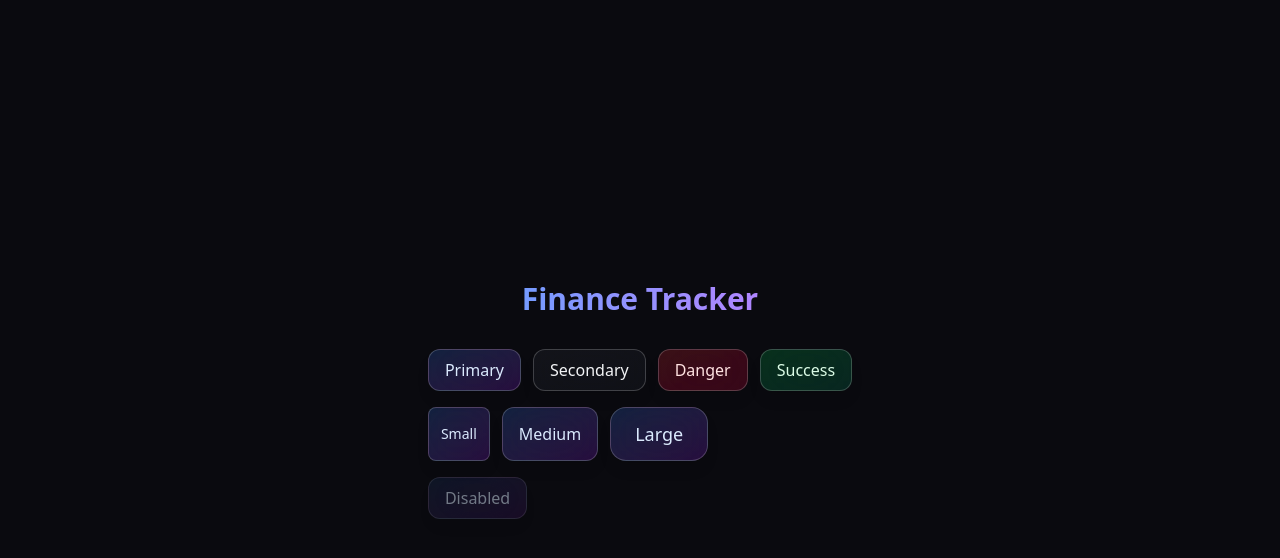
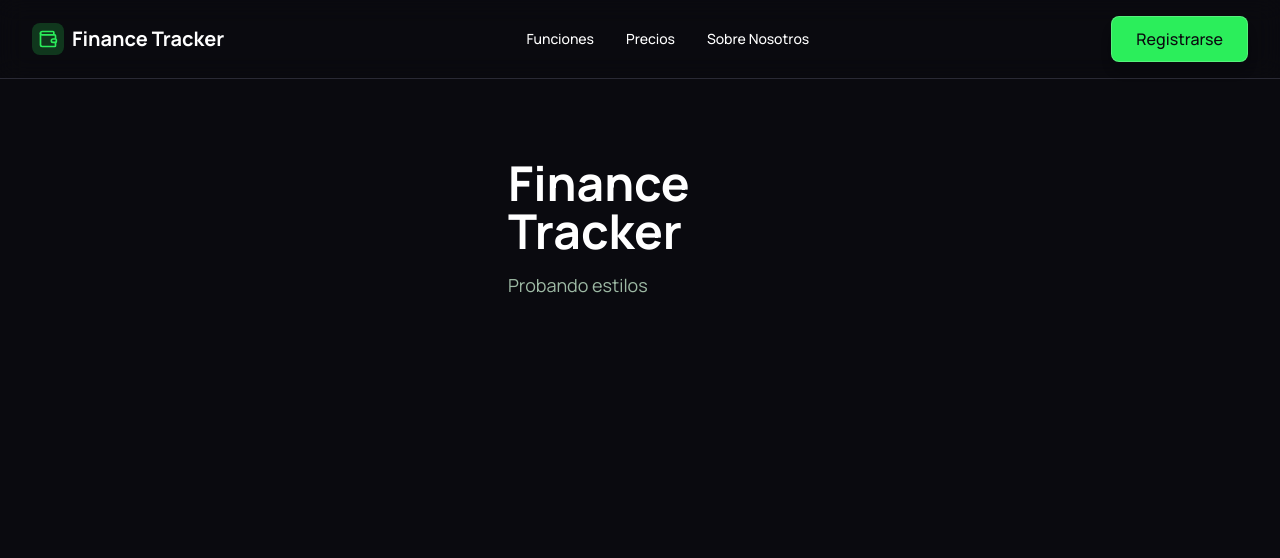
Before and after one commit to SantJojoa/finance-tracker, a React (Vite) app in the folder frontend/: page / in a window 1280 px wide. Shown: the top 558 px of the page. Built offline with nearby package versions, Linux system fonts and the light colour scheme.

Commit message:
feat: create Header

```diff
--- a/frontend/index.html
+++ b/frontend/index.html
@@ -4,7 +4,12 @@
     <meta charset="UTF-8" />
     <link rel="icon" type="image/svg+xml" href="/vite.svg" />
     <meta name="viewport" content="width=device-width, initial-scale=1.0" />
-    <title>frontend</title>
+    <title>App de Finanzas</title>
+    <link rel="preconnect" href="https://fonts.googleapis.com">
+    <link rel="preconnect" href="https://fonts.gstatic.com" crossorigin>
+    <link
+      href="https://fonts.googleapis.com/css2?family=Manrope:wght@200..800&family=Montserrat+Alternates:wght@300;400;700&display=swap"
+      rel="stylesheet">
   </head>
   <body>
     <div id="root"></div>
--- a/frontend/package.json
+++ b/frontend/package.json
@@ -14,6 +14,7 @@
   },
   "dependencies": {
     "@tailwindcss/vite": "^4.1.18",
+    "lucide-react": "^0.561.0",
     "react": "^19.2.0",
     "react-dom": "^19.2.0",
     "tailwindcss": "^4.1.18",
--- a/frontend/src/App.tsx
+++ b/frontend/src/App.tsx
@@ -1,30 +1,21 @@
 import { useState } from 'react'
-import Button from '@/components/Button'
+import Header from './components/layout/Header'
 function App() {
 
   return (
-    <>
-      <div className='min-h-screen flex items-center justify-center gap-4 p-8'>
-        <div className='space-y-4'>
-          <h1 className='text-3xl font-bold mb-8 text-center bg-gradient-to-r from-blue-400 to-purple-400 bg-clip-text text-transparent'>Finance Tracker</h1>
+    <div className="min-h-screen bg-dark-bg text-white ">
+      <Header />
 
-          <div className='flex gap-3'>
-            <Button variant='primary'>Primary</Button>
-            <Button variant='secondary'>Secondary</Button>
-            <Button variant="danger">Danger</Button>
-            <Button variant="success">Success</Button>
-          </div>
+      <main className='py-20'>
+        <div className='max-w-74 mx-auto px-4'>
+          <h1 className="text-5xl font-bold mb-4">Finance Tracker</h1>
+          <p className="text-text-dim text-lg">Probando estilos</p>
 
-          <div className='flex gap-3'>
-            <Button size="sm">Small</Button>
-            <Button size="md">Medium</Button>
-            <Button size="lg">Large</Button>
-          </div>
+        </div>
 
-          <Button disabled>Disabled</Button>
-        </div>
-      </div>
-    </>
+      </main>
+    </div>
+
   )
 }
 
--- a/frontend/src/components/Button.tsx
+++ b/frontend/src/components/Button.tsx
@@ -1,4 +1,4 @@
-import type { ButtonHTMLAttributes, ReactNode } from 'react'
+import { type ButtonHTMLAttributes, type ReactNode } from 'react'
 
 interface ButtonProps extends ButtonHTMLAttributes<HTMLButtonElement> {
     children: ReactNode
@@ -23,21 +23,23 @@ export default function Button({
     disabled:opacity-50 disabled:cursor-not-allowed
     disabled:hover:scale-100
     hover:scale-[1.02] active:scale-[0.98]
-    shadow-lg hover:shadow-xl cursor-pointer
+    shadow-lg hover:shadow-xl
   `
 
     const sizeStyles = {
         sm: 'px-3 py-1.5 text-sm rounded-lg',
-        md: 'px-4 py-2 text-base rounded-xl',
-        lg: 'px-6 py-3 text-lg rounded-2xl',
+        md: 'px-6 py-2.5 text-base rounded-lg',
+        lg: 'px-8 py-3 text-lg rounded-xl',
     }
 
     const variantStyles = {
         primary: `
-    bg-gradient-to-br from-blue-500/20 to-purple-600/20
-    hover:from-blue-500/30 hover:to-purple-600/30
-    text-blue-100
-    border-blue-400/30
+      bg-primary hover:bg-primary-hover
+      text-dark-bg
+      border-primary
+      shadow-[0_0_20px_rgba(43,238,91,0.3)]
+      hover:shadow-[0_0_30px_rgba(43,238,91,0.5)]
+      font-bold
     `,
         secondary: `
       bg-gradient-to-br from-gray-500/10 to-gray-600/10
@@ -65,6 +67,7 @@ export default function Button({
             disabled={disabled}
             {...props}
         >
+            {/* Glass reflection effect */}
             <span className="absolute inset-0 bg-gradient-to-br from-white/10 to-transparent opacity-0 hover:opacity-100 transition-opacity" />
 
             <span className="relative z-10">{children}</span>
--- /dev/null
+++ b/frontend/src/components/layout/Header.tsx
@@ -0,0 +1,67 @@
+import { useState } from "react";
+import { Menu, X, Wallet } from 'lucide-react'
+import Container from "../ui/Container";
+import Button from '../Button'
+export default function Header() {
+
+    const [mobileMenuOpen, setMobileMenuOpen] = useState(false)
+    return (
+        <header className="sticky top-0 z-50 w-full border-b border-dark-border bg-dark-bg/80 backdrop-blur-md">
+            <Container>
+                <div className="flex items-center justify-between py-4">
+                    {/* TODO: AQUÍ VA EL LOGO*/}
+                    <div className="flex items-center gap-2 cursor-pointer select-none">
+                        <div className="size-8 flex items-center justify-center rounded-lg bg-primary/20 text-primary">
+                            <Wallet className="size-5" />
+                        </div>
+                        <h2 className="text-xl font-bold">Finance Tracker</h2>
+                    </div>
+
+                    {/* Desktop Navigation COLOCAR HIDDEN EN NAV*/}
+
+                    <nav className=" hidden md:flex items-center gap-8">
+                        <a href="#features" className="text-sm font-medium hover:text-primary transition-colors">Funciones</a>
+                        <a href="#pricing" className="text-sm font-medium hover:text-primary transition-colors">Precios</a>
+                        <a href="#about" className="text-sm font-medium hover:text-primary transition-colors">Sobre Nosotros</a>
+                    </nav>
+
+                    {/*CTA*/}
+                    <div className="flex items-center gap-4">
+                        <Button variant="primary" size="md" className="hidden sm:flex">
+                            Registrarse
+                        </Button>
+
+                        {/* Mobile Menu*/}
+
+                        <button
+                            className="md:hidden text-white hover:text-primary transition-colors"
+                            onClick={() => setMobileMenuOpen(!mobileMenuOpen)}
+                        >
+                            {mobileMenuOpen ? <X className="size-6" /> : <Menu className="size-6" />}
+                        </button>
+                    </div>
+                </div>
+
+                {/* Mobile Menu*/}
+                {mobileMenuOpen && (
+                    <div className="md:hidden py-4 space-y-3 border-t border-dark-border animate-in slide-in-from-top">
+                        <a href="#features" className="block text-sm font-medium hover:text-primary transition-colors">
+                            Funciones
+                        </a>
+                        <a href="#pricing" className="block text-sm font-medium hover:text-primary transition-colors">
+                            Precios
+                        </a>
+                        <a href="#about" className="block text-sm font-medium hover:text-primary transition-colors">
+                            Sobre Nosotros
+                        </a>
+                        <Button variant="primary" size="md" className="w-full">
+                            Registrarse
+                        </Button>
+                    </div>
+                )
+                }
+            </Container>
+
+        </header>
+    );
+}
--- /dev/null
+++ b/frontend/src/components/ui/Container.tsx
@@ -0,0 +1,12 @@
+import { type ReactNode } from 'react';
+
+interface ContainerProps {
+    children: ReactNode;
+    className?: string;
+}
+
+export default function Container({ children, className = '' }: ContainerProps) {
+    return (
+        <div className={`mx-auto max-w-7xl px-4 sm:px-6 lg:px-8 ${className}`}>{children}</div>
+    );
+}
--- /dev/null
+++ b/frontend/src/components/ui/GlassCard.tsx
@@ -0,0 +1,28 @@
+import { type ReactNode } from 'react';
+
+interface GlassCardProps {
+    children: ReactNode;
+    className?: string;
+    hover?: boolean;
+}
+
+export default function GlassCard({ children, className = '', hover = true }: GlassCardProps) {
+    return (
+        <div
+            className={`
+                relative overflow-hidden
+                backdrop-blur-xl
+                bg-gradient-to.br from-dark-surface/90 to-dark-elevated/90
+                border border-dark-border
+                rounded-xl
+                shadow-lg
+                transition-all duration-300
+                ${hover ? 'hover:border-primary/50 hover:shadow-primary/10' : ''}
+                ${className}`}>
+
+            <div className='absolute inset-0 bg-gradient-to-br from white/5 to transparent opacity-0 hover:opacity-100 transition-opacity pointer-events-none '>
+                {children}
+            </div>
+        </div>
+    );
+}
--- a/frontend/src/index.css
+++ b/frontend/src/index.css
@@ -1,7 +1,58 @@
 @import "tailwindcss";
 
-@layer base {
-    body {
-        @apply bg-[#0a0a0f] text-white;
-    }
+@theme {
+    /* Colores personalizados */
+    --color-dark-bg: #0a0a0f;
+    --color-dark-surface: #13131a;
+    --color-dark-elevated: #1a1a24;
+    --color-dark-border: #2a2a35;
+
+    --color-primary: #2bee5b;
+    --color-primary-hover: #22c54b;
+    --color-primary-light: #3fff6f;
+
+    --color-text-dim: #9db9a4;
+
+    --color-glass-white: rgba(255, 255, 255, 0.1);
+    --color-glass-border: rgba(255, 255, 255, 0.2);
+
+    /* Fuentes */
+    --font-display: 'Manrope', sans-serif;
+
+    /* Backdrop blur personalizado */
+    --backdrop-blur-xs: 2px;
+
+    /* Animaciones personalizadas */
+    --animate-pulse-slow: pulse 3s cubic-bezier(0.4, 0, 0.6, 1) infinite;
 }
+
+/* Estilos base del body */
+body {
+    background-color: var(--color-dark-bg);
+    color: white;
+    font-family: var(--font-display);
+}
+
+/* Custom scrollbar */
+::-webkit-scrollbar {
+    width: 8px;
+}
+
+::-webkit-scrollbar-track {
+    background: var(--color-dark-bg);
+}
+
+::-webkit-scrollbar-thumb {
+    background: var(--color-dark-border);
+    border-radius: 4px;
+}
+
+::-webkit-scrollbar-thumb:hover {
+    background: var(--color-primary);
+}
+
+/* Selection */
+::selection {
+    background: var(--color-primary);
+    color: var(--color-dark-bg);
+}
--- a/frontend/tailwind.config.ts
+++ b/frontend/tailwind.config.ts
@@ -4,19 +4,6 @@ export default {
         "./src/**/*.{js,ts,jsx,tsx}",
     ],
     darkMode: 'class',
-    theme: {
-        extend: {
-            colors: {
-                'dark-bg': '#0a0a0f',
-                'dark-surface': '#13131a',
-                'dark-elevated': '#1a1a24',
-                'glass-white': 'rgba(255, 255, 255, 0.1)',
-                'glass-border': 'rgba(255, 255, 255, 0.2)',
-            },
-            backdropBlur: {
-                xs: '2px',
-            }
-        },
-    },
+
     plugins: [],
 }
```
Also changed, not shown: 1 other file (tests, documents, lock files or other folders). Lines whose indentation alone changed are shown as unchanged.
